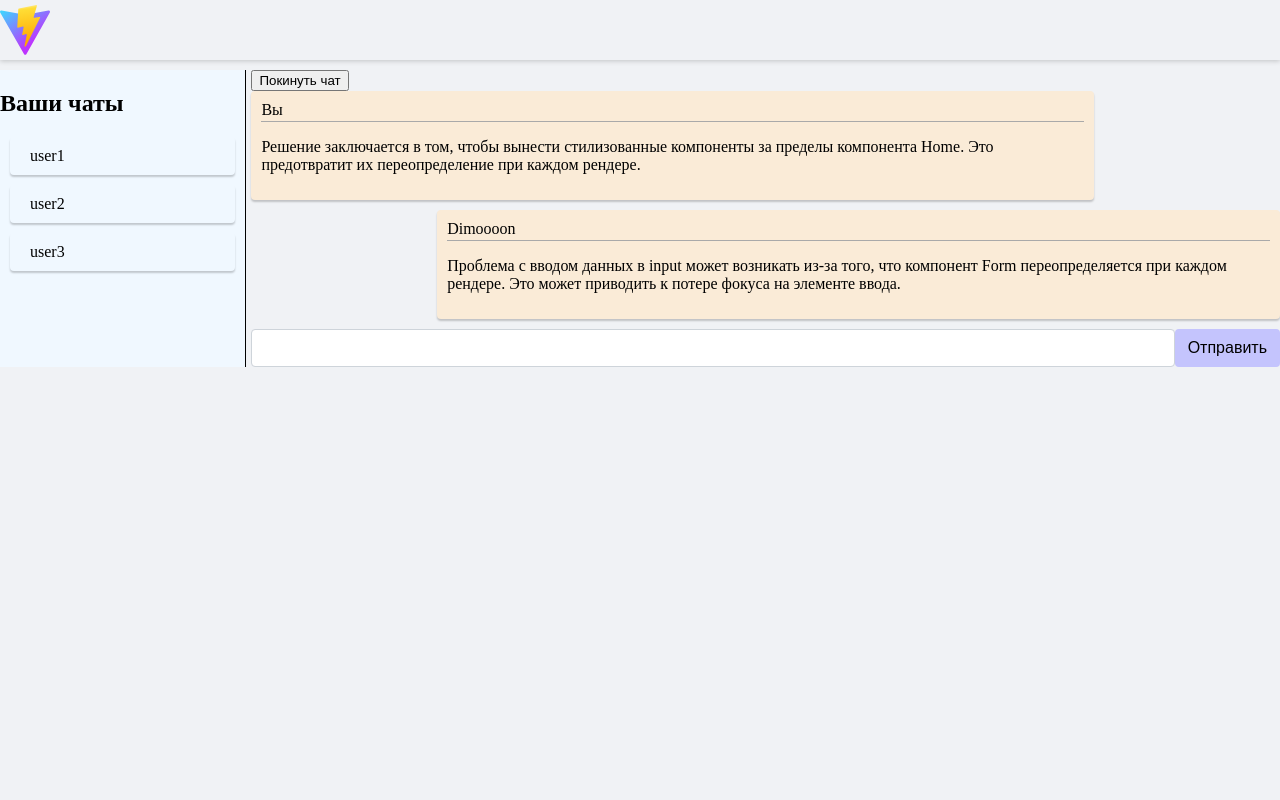
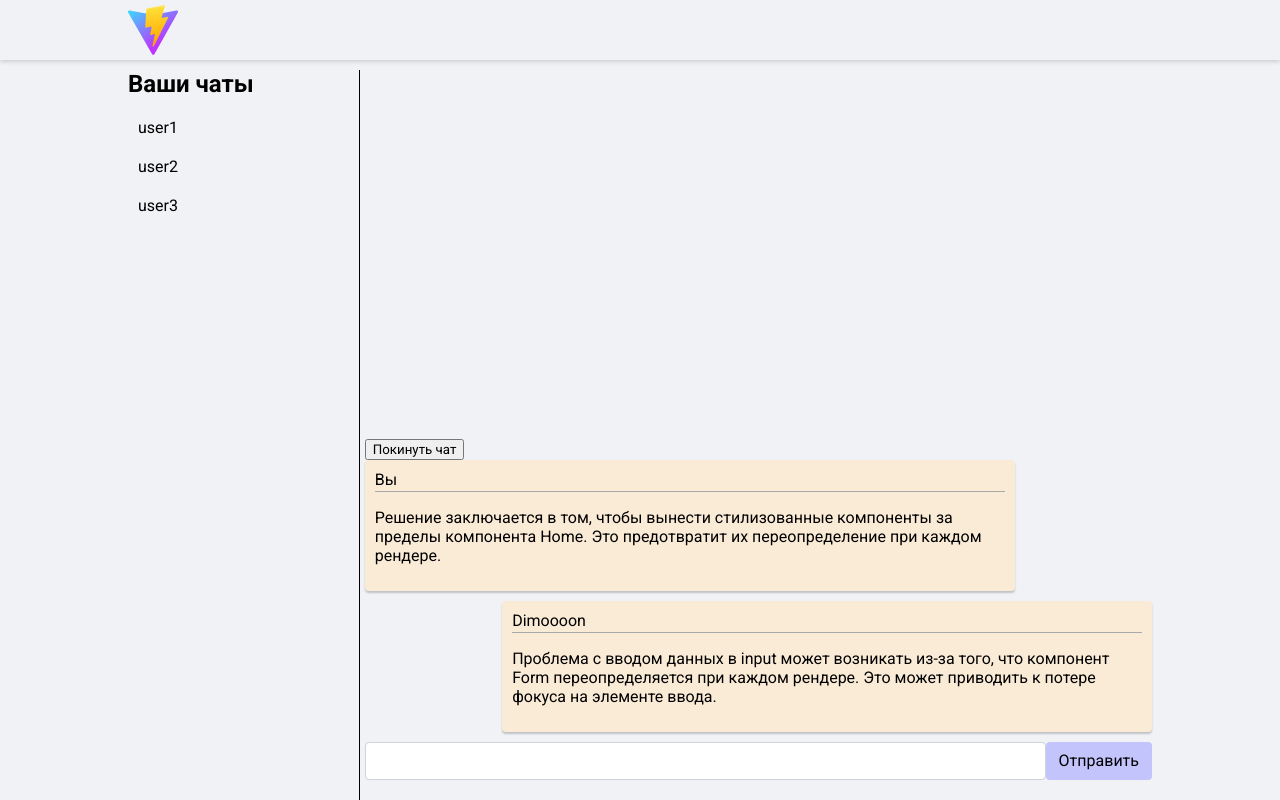
Before and after one commit to AleksanderMerkulov/react-websocket-chat, a React (Vite) app in the folder client/: page /chat in a window 1280 px wide. Built offline with nearby package versions, Linux system fonts and the light colour scheme; no server answers.

Commit message:
внёс стили в реакте

```diff
--- a/client/index.html
+++ b/client/index.html
@@ -5,6 +5,11 @@
     <link rel="icon" type="image/svg+xml" href="/vite.svg" />
     <meta name="viewport" content="width=device-width, initial-scale=1.0" />
     <title>React chat</title>
+
+
+    <link rel="preconnect" href="https://fonts.googleapis.com">
+    <link rel="preconnect" href="https://fonts.gstatic.com" crossorigin>
+    <link href="https://fonts.googleapis.com/css2?family=Montserrat:ital,wght@0,100..900;1,100..900&family=Roboto:ital,wght@0,100;0,300;0,400;0,500;0,700;0,900;1,100;1,300;1,400;1,500;1,700;1,900&display=swap" rel="stylesheet">
   </head>
   <body>
     <div id="root"></div>
--- a/client/src/App.jsx
+++ b/client/src/App.jsx
@@ -16,6 +16,7 @@ function App() {
       display: grid;
       grid-template-rows: auto 1fr auto;
       min-height: 100vh;
+
     `
     const Content = styled.main`
       width: 100%;
@@ -31,7 +32,11 @@ function App() {
       box-shadow: 0 1px 5px rgba(0, 0, 0, 0.2);
       margin-bottom: 10px;
       padding: 5px 0;
-      display: flex;
+
+      .container{
+        display: flex;
+
+      }
     `
     const Aside = styled.aside`
       width: 300px;
@@ -41,18 +46,15 @@ function App() {
   return (
       <Layout>
           <Header>
-              <img src="/vite.svg" alt=""/>
+              <div className="container">
+                  <img src="/vite.svg" alt=""/>
+              </div>
           </Header>
-          {/*<ContentLayout>*/}
-          {/*        <Aside>*/}
-          {/*            <ul>*/}
-          {/*                <li>fdf</li>*/}
-          {/*            </ul>*/}
-          {/*        </Aside>*/}
-                  <Content>
-                      <Outlet/>
-                  </Content>
-              {/*</ContentLayout>*/}
+          <Content>
+              <div className="container">
+                  <Outlet/>
+              </div>
+          </Content>
       </Layout>
   )
 }
--- a/client/src/components/Home.jsx
+++ b/client/src/components/Home.jsx
@@ -39,8 +39,6 @@ export default function Home(){
         navigate('/chat')
     }
 
-
-
     return (
         <>
             <Form onSubmit={handleSubmit}>
--- a/client/src/components/chat/ChatPage.jsx
+++ b/client/src/components/chat/ChatPage.jsx
@@ -8,16 +8,24 @@ const ChatPage = () => {
 
     const MessageContainer = styled.div`
       width: 100%;
+      height: 100%;
       display: inline-flex;
+    `
+
+    const ChatContainer = styled.div`
+      width: 100%;
+      margin-top: auto;
+      margin-bottom: 20px;
+
     `
 
     return (
         <MessageContainer>
             <Sidebar/>
-            <div>
+            <ChatContainer>
                 <Body/>
                 <MessageBlock/>
-            </div>
+            </ChatContainer>
         </MessageContainer>
     );
 };
--- a/client/src/components/chat/components/Body.jsx
+++ b/client/src/components/chat/components/Body.jsx
@@ -1,5 +1,6 @@
-import React from 'react';
+import React, {useState} from 'react';
 import styled, {css} from "styled-components";
+import {useNavigate} from "react-router-dom";
 
 const Header = styled.div`
 
@@ -27,12 +28,18 @@ const Message = styled.div`
 
 const Body = () => {
 
+    const navigate = useNavigate()
 
+    function handleLeave(){
+        localStorage.removeItem('user')
+        navigate('/')
+    }
 
     return (
         <>
             <Header>
-                <button>Покинуть чат</button>
+                <button
+                    onClick={handleLeave}>Покинуть чат</button>
             </Header>
             <MessageContainer>
                 <Message>
--- a/client/src/components/chat/components/MessageBlock.jsx
+++ b/client/src/components/chat/components/MessageBlock.jsx
@@ -1,5 +1,6 @@
-import React from 'react';
+import React, {useState} from 'react';
 import styled from "styled-components";
+import {useSocketIO} from "../../../context/SocketContext.jsx";
 
 const Form = styled.form`
   display: flex;
@@ -48,9 +49,31 @@ const Button = styled.button`
 `
 
 const MessageBlock = () => {
+
+    const [message, setMessage] = useState('')
+    const { socket, messages, setMessages} = useSocketIO()
+
+
+    function handleSend(e){
+        e.preventDefault()
+        const currMessage ={
+            user:localStorage.getItem('user'),
+            message:message
+        }
+        console.log(currMessage)
+        setMessages(prevMessages => [...prevMessages, currMessage])
+        setMessage('')
+        console.log(messages)
+    }
+
     return (
-        <Form>
-            <input type="text" id={'messageInput'}/>
+        <Form onSubmit={handleSend}>
+            <input
+                type="text"
+                id={'messageInput'}
+                value={message}
+                onChange={e=>setMessage(e.target.value)}
+            />
             <Button>Отправить</Button>
         </Form>
     );
--- a/client/src/components/chat/components/Sidebar.jsx
+++ b/client/src/components/chat/components/Sidebar.jsx
@@ -5,21 +5,19 @@ const Sidebar = () => {
 
     const SidebarContainer = styled.aside`
       width: 300px;
-      background: aliceblue;
       margin-right: 5px;
       border-right: 1px solid black;
     `
 
     const ChatContainer = styled.ul`
       padding: 0;
+      margin: 0;
     `
 
     const ChatItem = styled.li`
       list-style: none;
-      padding: 10px 20px;
-      box-shadow: 0px 2px 2px rgba(0, 0, 0, 0.2);
-      margin: 10px 10px 0 10px;
-      border-radius: 4px;
+      padding: 10px 20px 10px 10px;
+      //margin-top: 10px;
       transition: 0.15s;
 
       &:first-child {
@@ -27,14 +25,18 @@ const Sidebar = () => {
       }
 
       &:hover {
-        box-shadow: 0px 2px 8px rgba(0, 0, 0, 0.2);
+        background: #e7e7e7;
         cursor: pointer;
       }
     `
 
+    const Title = styled.h1`
+      margin: 0 0 10px 0;
+    `
+
     return (
         <SidebarContainer>
-            <h1>Ваши чаты</h1>
+            <Title>Ваши чаты</Title>
             <ChatContainer>
                 <ChatItem>user1</ChatItem>
                 <ChatItem>user2</ChatItem>
--- a/client/src/context/SocketContext.jsx
+++ b/client/src/context/SocketContext.jsx
@@ -3,12 +3,14 @@ import {createContext, useContext, useState} from "react";
 
 const SocketIOContext = createContext({
     socket: '',
+    messages: []
 })
 
 export default function SocketIOProvider({children}){
     const [socket, setSocket] = useState('')
+    const [messages, setMessages] = useState([])
     return (
-        <SocketIOContext.Provider value={{socket, setSocket}}>
+        <SocketIOContext.Provider value={{socket, setSocket, messages, setMessages}}>
             {children}
         </SocketIOContext.Provider>
     )
--- a/client/src/index.css
+++ b/client/src/index.css
@@ -1,3 +1,7 @@
+*{
+  font-family: 'Roboto', sans-serif;
+}
+
 body{
   width: 100%;
   height: 100%;
@@ -5,7 +9,9 @@ body{
   background: #f0f2f5;
 }
 
+
 .container{
-  width: 70%;
+  width: 80%;
   margin: 0 auto;
+  height: 100%;
 }
```
Also changed, not shown: 1 other file (tests, documents, lock files or other folders).
